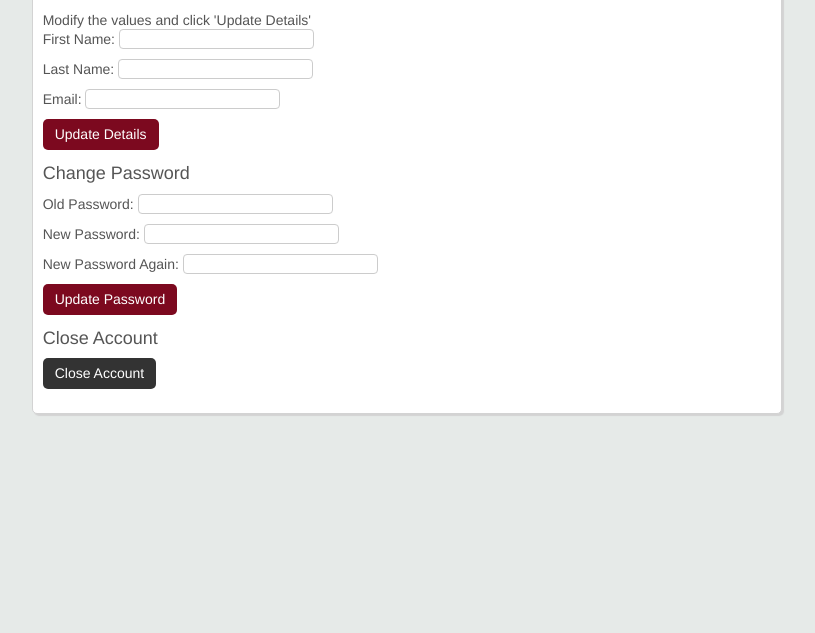
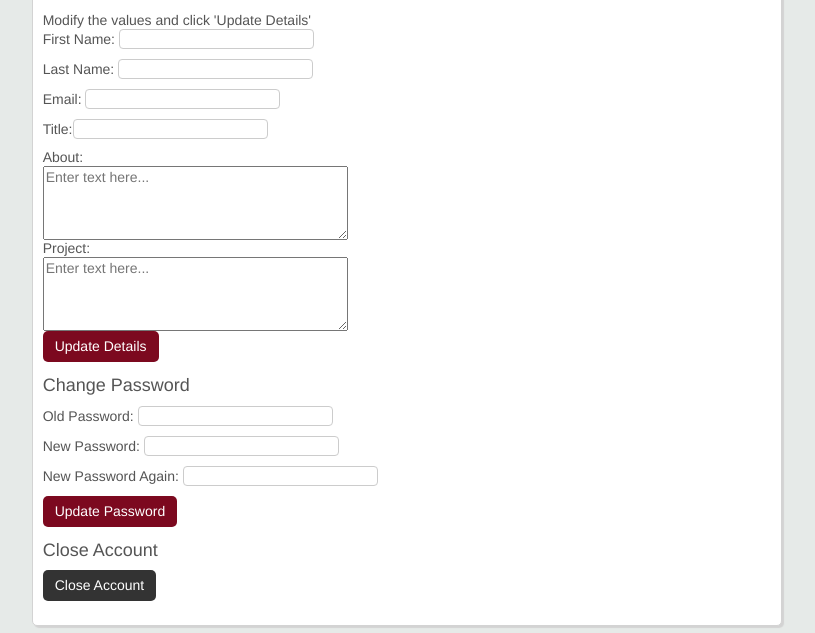
Before and after one commit to stephenpaul2727/IUSocial, a PHP site: page /IUSocial/settings.php in a window 1280 px wide. Shown: the part 167-800 px from the top of the page, without its empty margins (379-1194 px from the left). Run offline with PHP 8.4, Linux system fonts and the light colour scheme; the visitor is signed in with stand-in values (Sample User, id 1); data that the repository does not hold is empty; some libraries are stand-ins or nearby versions.

Commit message:
Minor Changes to Settings.php

```diff
--- a/settings.php
+++ b/settings.php
@@ -12,24 +12,32 @@ include("includes/form_handlers/settings_handler.php");
 	<br>
 	<a href="upload.php">Upload new profile picture</a> <br><br><br>
 
-	Modify the values and click 'Update Details'
+	Modify the values and click 'Update Details'<br>
 
 	<?php
-	$user_data_query = mysqli_query($con, "SELECT first_name, last_name, email FROM users WHERE username='$userLoggedIn'");
+	$user_data_query = mysqli_query($con, "SELECT first_name, last_name, email, title, about, project FROM users WHERE username='$userLoggedIn'");
 	$row = mysqli_fetch_array($user_data_query);
 
 	$first_name = $row['first_name'];
 	$last_name = $row['last_name'];
 	$email = $row['email'];
+	$title = $row['title'];
+	$about = $row['about'];
+	$project = $row['project'];
 	?>
 
 	<form action="settings.php" method="POST">
 		First Name: <input type="text" name="first_name" value="<?php echo $first_name; ?>" id="settings_input"><br>
 		Last Name: <input type="text" name="last_name" value="<?php echo $last_name; ?>" id="settings_input"><br>
 		Email: <input type="text" name="email" value="<?php echo $email; ?>" id="settings_input"><br>
-
+		Title:<input type="text" name="title" value="<?php echo $title; ?>" id="settings_input"><br>
+		About:<br>
+		<textarea rows="4" cols="35" name="about" placeholder="Enter text here..."><?php echo $about; ?></textarea>
+		<br>
+		Project:<br>
+		<textarea rows="4" cols="35" name="project" placeholder="Enter text here..."><?php echo $project; ?></textarea>
 		<?php echo $message; ?>
-
+		<br>
 		<input type="submit" name="update_details" id="save_details" value="Update Details" class="info settings_submit"><br>
 	</form>
 
```
